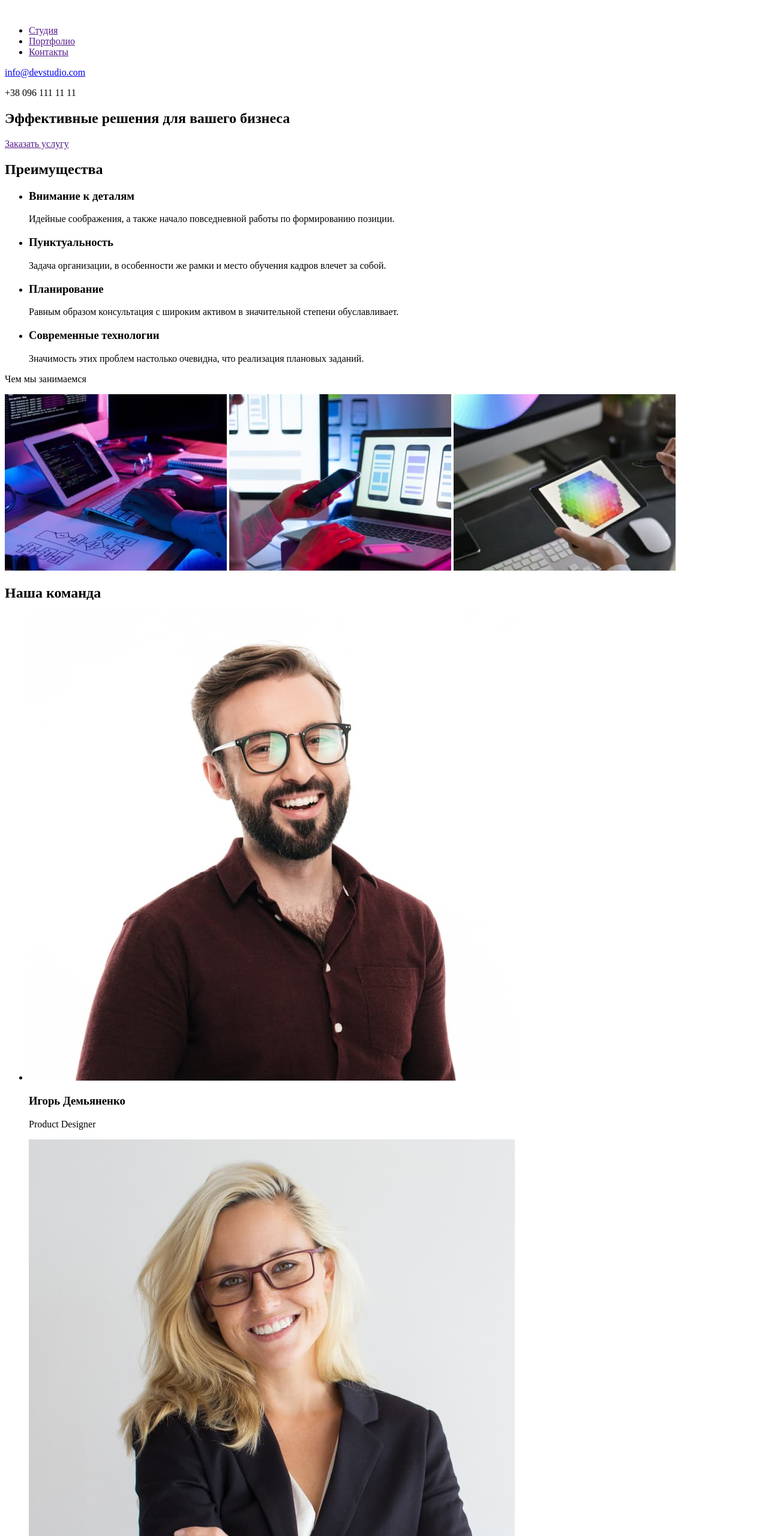
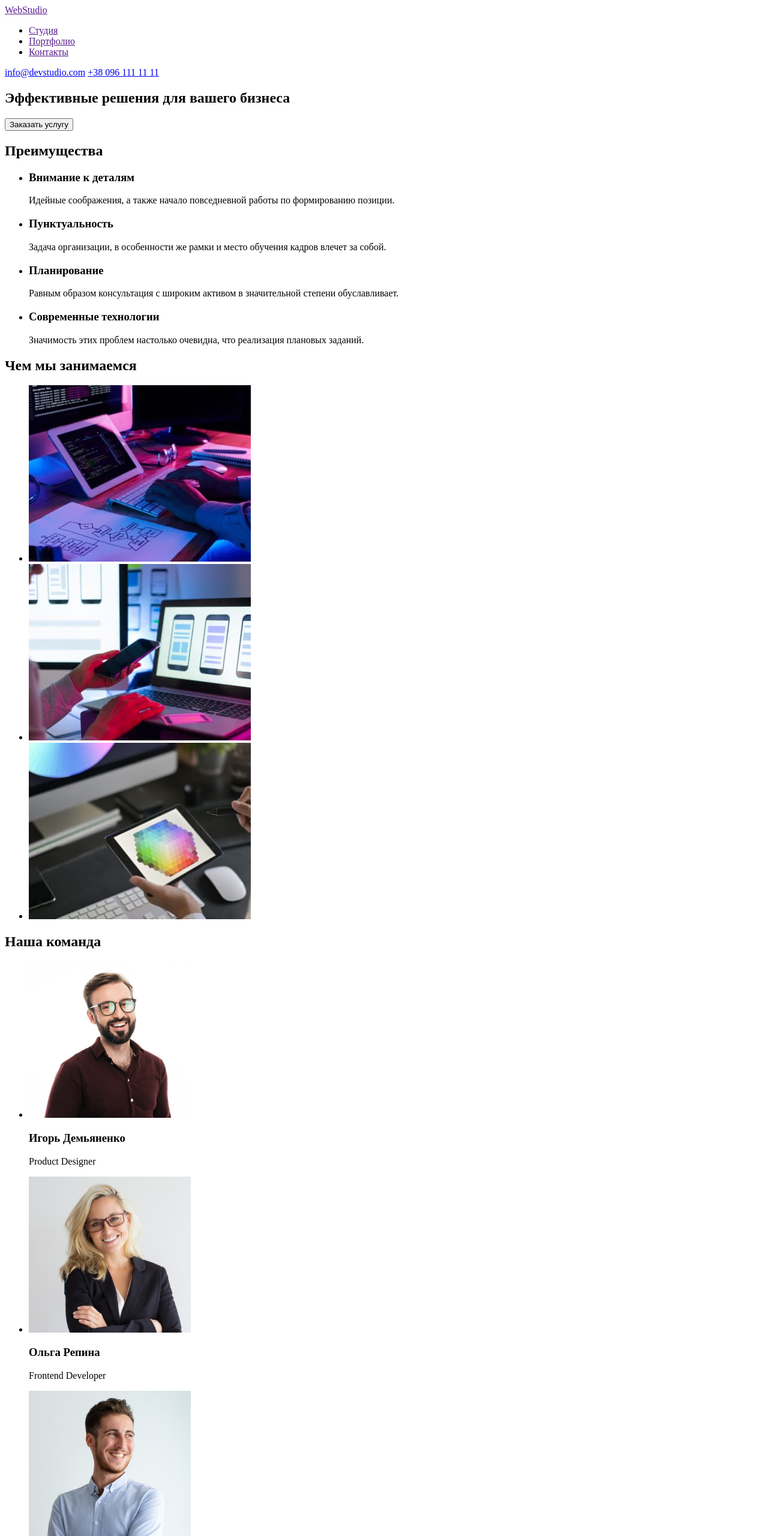
Before and after one commit to CherednikNatalya/goit-markup-hw-01, a plain HTML site: page index.html in a window 1280 px wide. Shown: the top 2560 px of the page at 60% size. Drawn offline with Linux system fonts and the light colour scheme.

Commit message:
Исправление-1

```diff
--- a/index.html
+++ b/index.html
@@ -8,9 +8,7 @@
 </head>
 <body>
  <header>
-     <a href="">
-        <img src="./images/logo.svg" alt="">
-     </a>
+     <a href="">WebStudio</a>
      <ul>
         <li><a href="">Студия</a></li>
         <li><a href="">Портфолио</a></li>
@@ -19,16 +17,16 @@
     <div>
 
         <a href="mailtoinfo@devstudio.com" >info@devstudio.com</a>
-        <p>+38 096 111 11 11</p>
+        <a href="tel:+380961111111">+38 096 111 11 11</a>
     </div>
  </header>
  <main>
  <section>
      <h1>Эффективные решения для вашего бизнеса</h1>
-     <a href="">Заказать услугу</a>
+     <button type="button">Заказать услугу</button>
  </section>
  <section>
-     <h2>Преимущества</h2>
+<h2>Преимущества</h2>
      <ul>
          <li>
             <h3>Внимание к деталям</h3>
@@ -47,33 +45,58 @@
             <p>Значимость этих проблем настолько очевидна, что реализация плановых заданий.</p>
         </li>
         </ul>
-        <p>Чем мы занимаемся</p>
-         <img src="./images/box1.jpg" alt=""/>
-         <img src="./images/box2.jpg" alt="" />
-         <img src="./images/box3.jpg" alt="" />
-
-
  </section>
+<section>
+    <h2>Чем мы занимаемся</h2>
+    <ul>
+        <li><img src="./images/box1.jpg"
+            alt="планшет"
+            width="370"
+            height="294"></li>
+        <li><img src="./images/box2.jpg"
+            alt="ноутбук"
+            width="370"
+            height="294"></li>
+        <li><img src="./images/box3.jpg"
+            alt="планшет"
+            width="370"
+            height="294"></li>
+    </ul>
+</section>
  <section>
      <h2>Наша команда</h2>
      <ul>
          <li>
-             <img src="./images/img4.jpg" alt/>
+             <img src="./images/img4.jpg"
+             alt="фото"
+             width="270"
+             height="260"/>
              <h3>Игорь Демьяненко</h3>
              <p>Product Designer</p>
          </li>
         <li>
-            <img src="./images/img.jpg" alt />
+            <img src="./images/img.jpg"
+             alt="фото"
+             width="270"
+             height="260" />
+
+
             <h3>Ольга Репина</h3>
             <p>Frontend Developer</p>
         </li>
         <li>
-            <img src="./images/img1.jpg" alt />
+            <img src="./images/img1.jpg"
+             alt="фото"
+             width="270"
+             height="260"/>
             <h3>Николай Тарасов</h3>
             <p>Marketing</p>
         </li>
         <li>
-            <img src="./images/img3.jpg" alt />
+            <img src="./images/img3.jpg"
+             alt="фото"
+             width="270"
+             height="260"/>
             <h3>Михаил Ермаков</h3>
             <p>UI Designer</p>
         </li>
@@ -81,12 +104,10 @@
  </section>
 </main>
 <footer>
-<a href="">
-    <img src="./images/logo.svg" alt="">
-</a>
-<p>г. Киев, пр-т Леси Украинки, 26</p>
-<p>info@example.com</p>
-<p>+38 099 111 11 11</p>
+<a href="">WebStudio</a>
+<address><a href="https://goo.gl/maps/AT3xG3cLioMoSBbq5" target="_blank">г. Киев, пр-т Леси Украинки, 26</a></address>
+<a href="mailto:info@example.com">info@example.com</a>
+<a href="tel:+380961111111">+38 096 111 11 11</a>
 </footer>
 </body>
 
```
